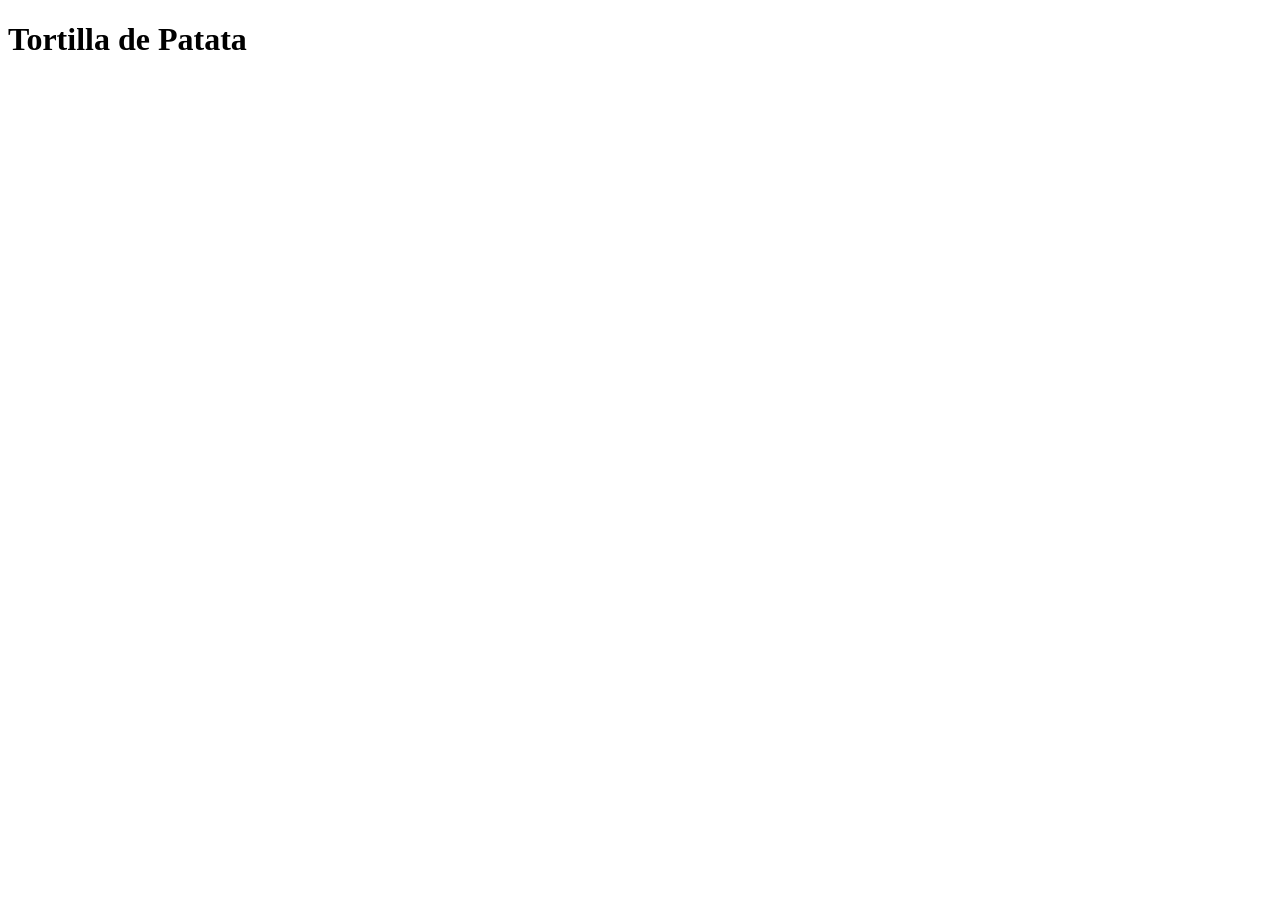
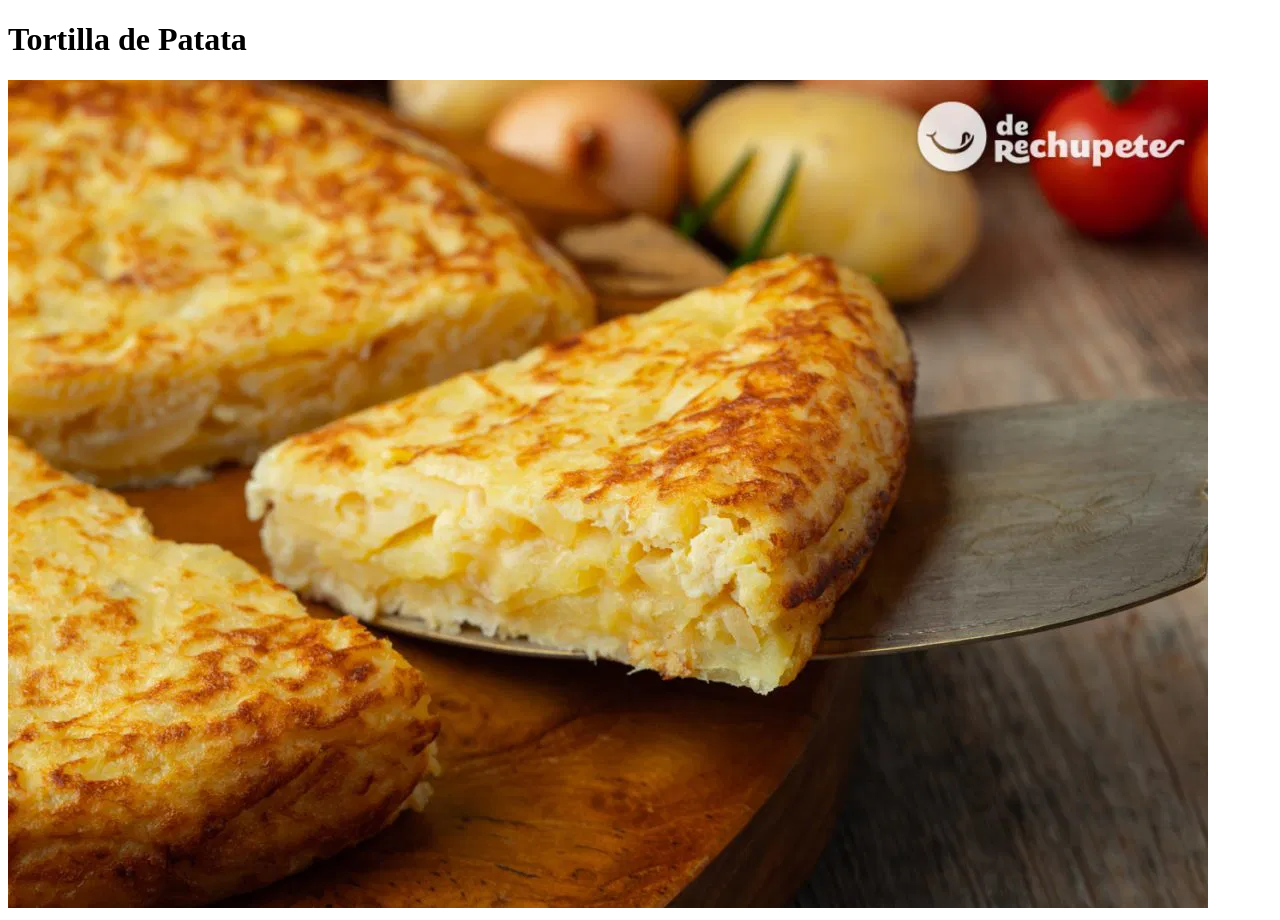
Before and after one commit to Judithcerredo/Receta_Tortilla, a plain HTML site: page index.html in a window 1280 px wide. Before the commit the page ends 800 px from the top, so only its background shows below. Drawn offline with Linux system fonts and the light colour scheme.

Commit message:
imagen de tortilla en el index

```diff
--- a/index.html
+++ b/index.html
@@ -8,6 +8,6 @@
 </head>
 <body>
     <h1>Tortilla de Patata</h1>
-
+    <img src="tortilla.jpg" alt="">
 </body>
 </html>
```
Also changed, not shown: tortilla.jpg (added).
